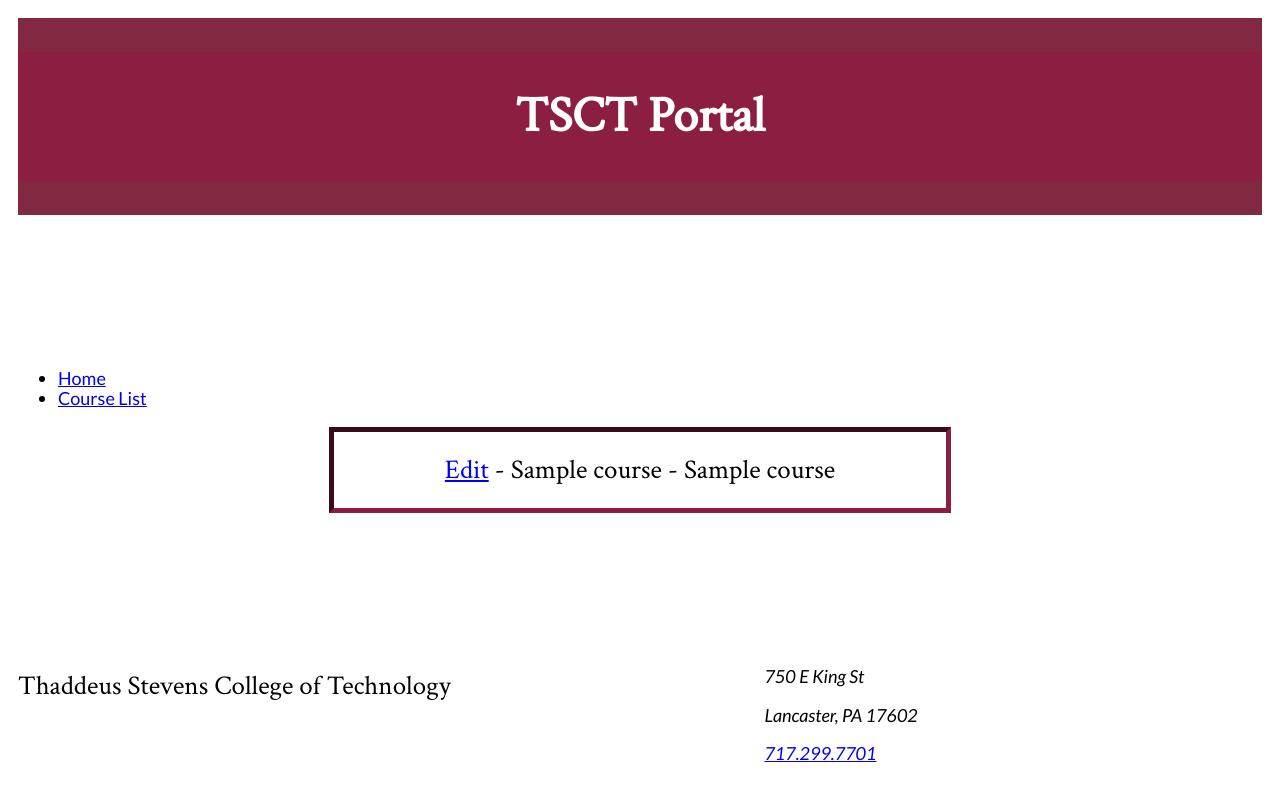
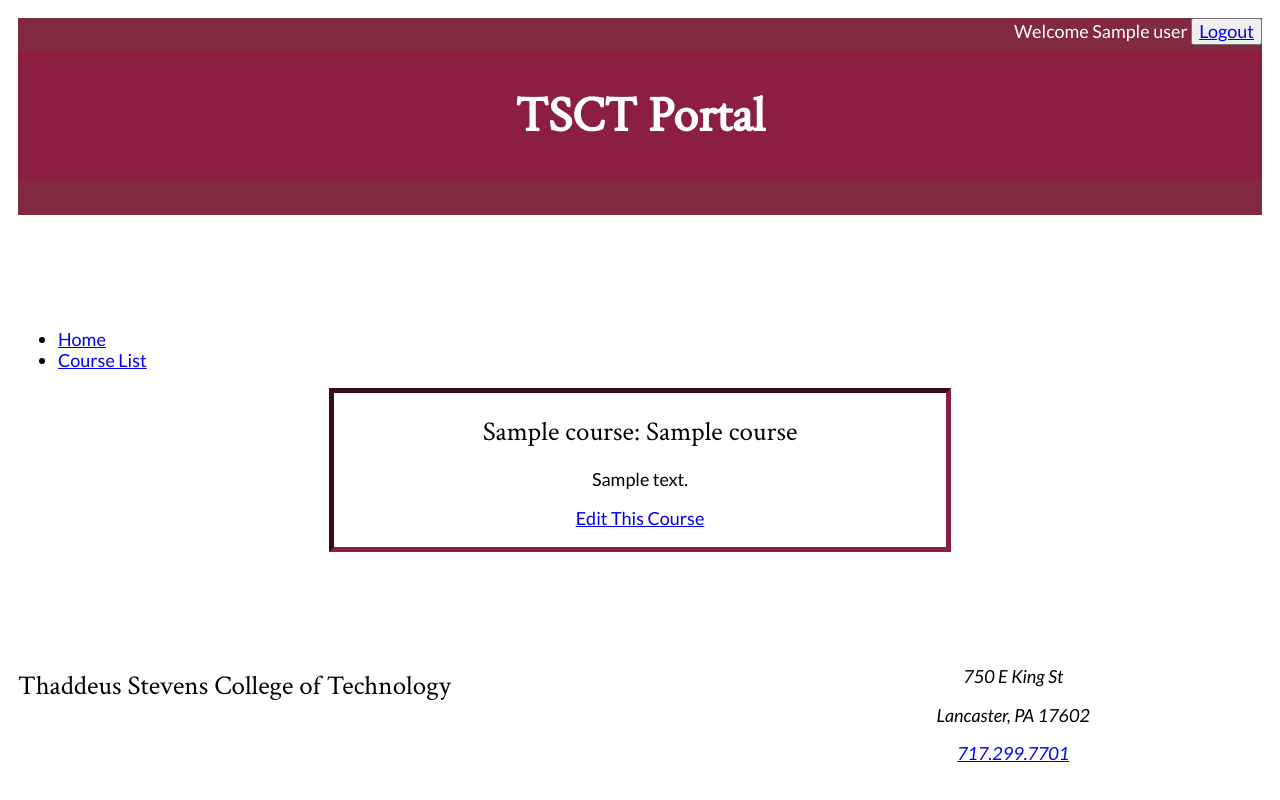
Before and after one commit to AnthonyMc0525/gold-portal, a Flask app: page /courses/ in a window 1280 px wide. Run offline with Flask 2, Linux system fonts and the light colour scheme; the visitor is signed in with stand-in values (Sample User, id 1); a database or web service that is not in the repository returns one stand-in record (values such as "Sample title"); some libraries are stand-ins or nearby versions.

Commit message:
Created/Updating Courses Complete
- courses.py
 -- now has a bp route for update
- schema.sql
  -- changed courses(id) tp courses(course_id) for clarification
- templates
  -- added logout button to all

```diff
--- a/portal/courses.py
+++ b/portal/courses.py
@@ -17,7 +17,7 @@
 def index():
     con = get_db()
     cur = con.cursor(cursor_factory=DictCursor)
-    cur.execute("SELECT * FROM courses")
+    cur.execute("SELECT * FROM courses WHERE teacher_id = %s", (g.user['id'],))
     courses = cur.fetchall()
     cur.close()
 
@@ -31,14 +31,15 @@
         name = request.form['name']
         number = request.form['number']
         description = request.form['description']
+        teacher_id = g.user[0]
         error = None
 
         # Save to database
         con = get_db()
         cur = con.cursor()
         cur.execute(
-            "INSERT INTO courses (name, number, description) VALUES (%s, %s, %s)",
-            (name, number, description)
+            "INSERT INTO courses (name, number, description, teacher_id) VALUES (%s, %s, %s, %s)",
+            (name, number, description, teacher_id)
         )
         con.commit()
         cur.close()
@@ -47,34 +48,30 @@
 
     return render_template('/courses/create.html')
 
+def get_course(id):
+    con = get_db()
+    cur = con.cursor()
+    cur.execute("SELECT * FROM courses WHERE course_id=%s", (id,))
+    course = cur.fetchone()
+    cur.close()
 
-@bp.route('/<int:id>/update', methods=('GET', 'POST'))
+    return course
+
+@bp.route('/<int:id>/update', methods=['GET', 'POST'])
 @login_required
 @teacher_required
 def update(id):
-    def get_course(id):
-        con = get_db()
-        cur = con.cursor()
-        cur.execute("SELECT * FROM courses WHERE course_id=%s", (id,))
-        course = cur.fetchone()
-        cur.close()
+    course = get_course(id)
+    if request.method == 'POST':
+         name = request.form['name']
+         number =  request.form['number']
+         description = request.form['description']
 
-        return course
+         con = get_db()
+         cur = con.cursor()
+         cur.execute("UPDATE courses SET name = %s, number = %s, description = %s  WHERE course_id = %s", (name, number, description, id,))
+         con.commit()
 
-    course = get_course(id)
-    if g.user[3] == 'teacher':
-       if request.method == 'POST':
-            name = request.form['name']
-            number =  request.form['number']
-            description = request.form['description']
-
-            con = get_db()
-            cur = con.cursor()
-            cur.execute("UPDATE courses SET name = %s, number = %s, description = %s WHERE course_id = %s", (name, number, description, id,))
-            cur.close()
-            con.commit()
-            con.close()
-
-            return redirect(url_for('courses.index'))
+         return redirect(url_for('courses.index'))
 
     return render_template('courses/update.html', course=course)
--- a/portal/db.py
+++ b/portal/db.py
@@ -1,6 +1,6 @@
 import os
 import psycopg2
-import psycopg2.extras
+from psycopg2.extras import DictCursor
 
 
 import click
@@ -17,8 +17,9 @@
             g.db = psycopg2.connect(DB_URL, sslmode='require')
         else:
             g.db = psycopg2.connect(
-                f"dbname={current_app.config['DB_NAME']}" +
-                f" user={current_app.config['DB_USER']}"
+                dbname=current_app.config['DB_NAME'],
+                user=current_app.config['DB_USER'],
+                cursor_factory=DictCursor
             )
 
     return g.db
@@ -54,6 +55,7 @@
             "INSERT INTO users(email, password, role) VALUES (%s, %s, %s)",
             (email, generate_password_hash(password), role)
         )
+        print(generate_password_hash(password))
         con.commit()
         cur.close()
 
--- a/portal/schema.sql
+++ b/portal/schema.sql
@@ -15,5 +15,5 @@
     name text NOT NULL,
     number text UNIQUE NOT NULL,
     description text NOT NULL,
-    teacher_id integer REFERENCES users(id)
-);
+    teacher_id bigint NOT NULL REFERENCES users(id)
+  );
--- a/portal/static/styles.css
+++ b/portal/static/styles.css
@@ -82,6 +82,10 @@
   width: 100%;
 }
 
+p {
+  text-align: center;
+}
+
 .course-list {
   text-align: center;
 }
--- a/portal/templates/courses/index.html
+++ b/portal/templates/courses/index.html
@@ -1,24 +1,35 @@
 {% extends "layouts/base.html" %}
 
 {% block title %}TSCT Portal{% endblock %}
+{% block header %}
+  {% if g.user %}
+  <div class="logout_button">
+    <span>Welcome {{ g.user[1] }}</span>
+    <button type="button" name="logout" id='logout'><a href="/logout">Logout</a></button>
+  </div>
+  {% endif %}
+{% endblock %}
+
 
 {% block content %}
   <nav>
     <ul>
       <li><a href="/">Home</a></li>
       <li><a href="{{url_for('courses.index')}}">Course List</a></li>
-
+      {% if g.user[5] == 'teacher' %}
+      <li><a href="{{url_for('courses.create')}}">Create a Course</a></li>
+      {% endif %}
     </ul>
   </nav>
 
 
-  <main class="course-list">
     {% for course in courses %}
     <article class="course">
-      <h2 class="course-list">
-        <a href="{{ url_for('courses.update', id=course[0])}}" class="edit">Edit</a> - {{ course[1] }} - {{  course[2] }}
-      </h2>
+      <h2 class="course-list"> {{ course[2] }}: {{  course[1] }}</h2>
+
+      <p>{{ course['description'] }}</p>
+      <p><a href="{{ url_for('courses.update', id=course[0])}}">Edit This Course</a></p>
     </article>
+
     {% endfor %}
-  </main>
 {% endblock %}
```
Also changed, not shown: portal/templates/courses/create.html (+22 -14 lines), portal/templates/courses/update.html (+19 -9 lines), tests/conftest.py (+5 -5 lines), tests/data.sql (+8 -4 lines), tests/test_courses.py (+12 -2 lines), 2 other files.
